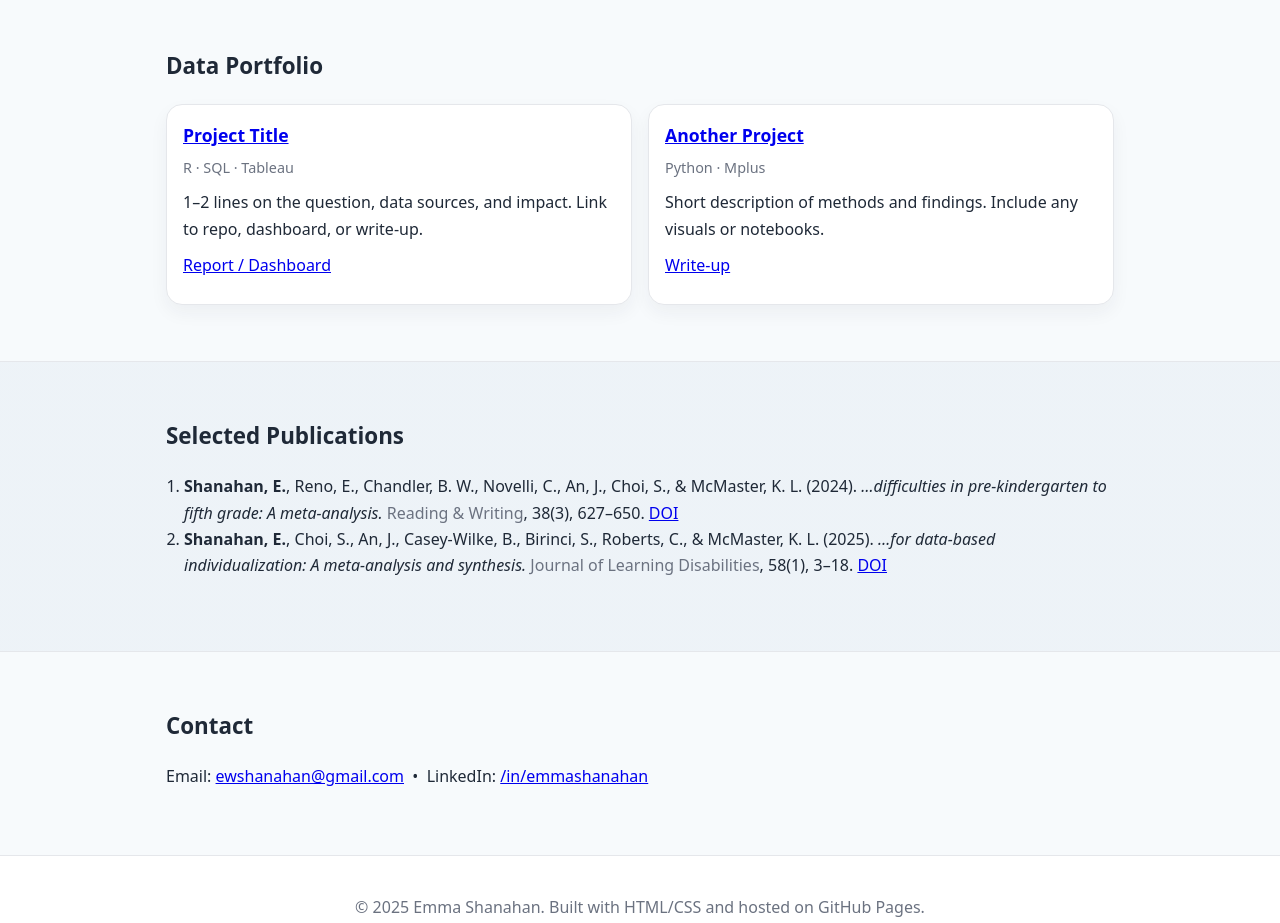
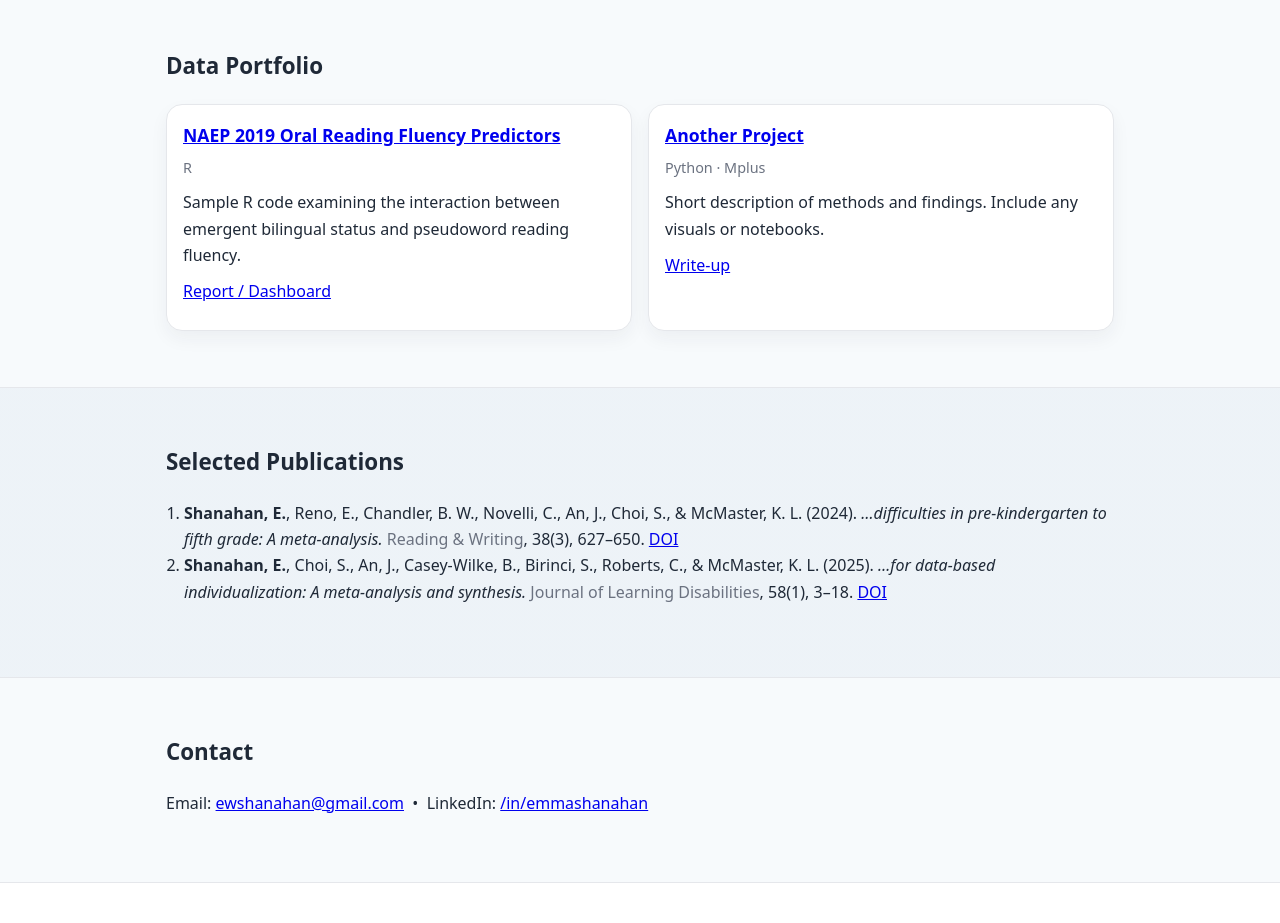
Before and after one commit to ewshanahan/emma_shanahan, a plain HTML site: page index.html in a window 1280 px wide. Shown: the part 960-1883 px from the top of the page. Drawn offline with Linux system fonts and the light colour scheme.

Commit message:
Update index.html

```diff
--- a/index.html
+++ b/index.html
@@ -74,9 +74,9 @@
         <h2>Data Portfolio</h2>
         <div class="cards">
           <article class="card">
-            <h3><a href="#" target="_blank" rel="noopener">Project Title</a></h3>
-            <p class="tags">R · SQL · Tableau</p>
-            <p>1–2 lines on the question, data sources, and impact. Link to repo, dashboard, or write‑up.</p>
+            <h3><a href="NAEP-2018-ORF.html" target="_blank" rel="noopener">NAEP 2019 Oral Reading Fluency Predictors</a></h3>
+            <p class="tags">R</p>
+            <p>Sample R code examining the interaction between emergent bilingual status and pseudoword reading fluency.</p>
             <p class="links">
               <a href="#" target="_blank" rel="noopener">Report / Dashboard</a>
             </p>
```
